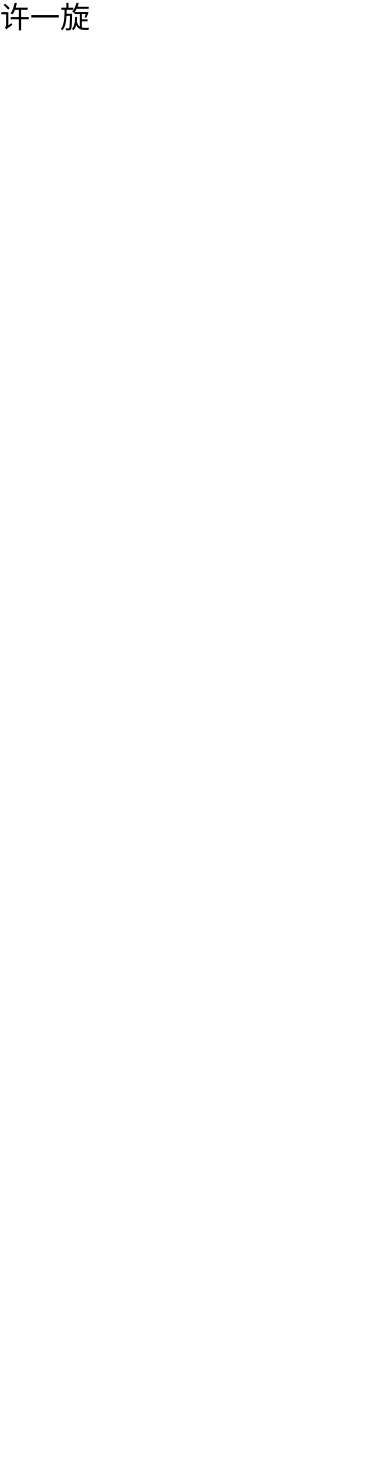
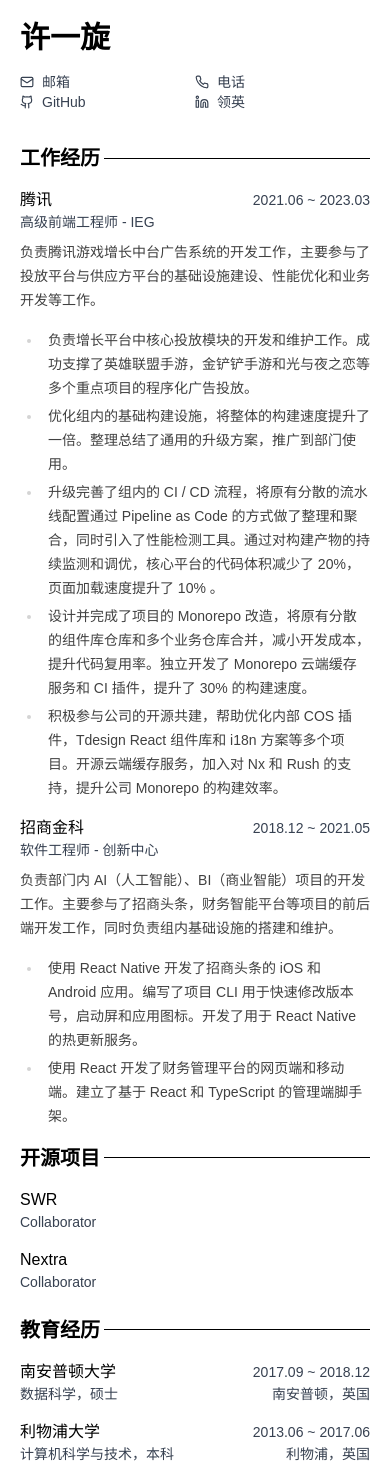
Before and after one commit to promer94/jianli, a Next.js app: page / in a window 390 px wide. Before the commit the page ends 844 px from the top, so only its background shows below. Built offline with nearby package versions, Linux system fonts and the light colour scheme; no server answers.

Commit message:
add basic info

```diff
--- a/app/layout.tsx
+++ b/app/layout.tsx
@@ -1,8 +1,9 @@
-import './globals.css'
-
+import './globals.css';
+import { Analytics } from '@vercel/analytics/react';
+import { Container } from '~/components/container';
 export const metadata = {
-  title: 'Create Next App',
-  description: 'Generated by create next app',
+  title: '许一旋-前端工程师-简历',
+  description: '许一旋 前端工程师 南安普顿大学 硕士',
 }
 
 export default function RootLayout({
@@ -11,8 +12,13 @@
   children: React.ReactNode
 }) {
   return (
-    <html lang="en">
-      <body>{children}</body>
+    <html lang="zh-CN">
+      <body>
+        <Container>
+          {children}
+        </Container>
+        <Analytics />
+      </body>
     </html>
   )
 }
--- a/app/page.tsx
+++ b/app/page.tsx
@@ -1,11 +1,15 @@
-import { Noto_Serif_SC } from 'next/font/google'
-
-const Noto = Noto_Serif_SC({ subsets:['latin'], weight: ['400', '500','700'] })
+import { Education } from '~/components/education';
+import { OpenSource } from '~/components/open-source';
+import { PersonalInformation } from '~/components/personal-information';
+import { Work } from '~/components/work';
 
 export default function Home() {
   return (
-    <main className={`${Noto.className} text-3xl`}>
-      许一旋
-    </main>
+    <>
+      <PersonalInformation></PersonalInformation>
+      <Work></Work>
+      <OpenSource></OpenSource>
+      <Education></Education>
+    </>
   )
 }
--- /dev/null
+++ b/components/container.tsx
@@ -0,0 +1,11 @@
+import { PropsWithChildren } from 'react'
+import { Noto_Serif_SC } from 'next/font/google'
+const Noto = Noto_Serif_SC({ subsets: ['latin'], weight: ['400', '500', '700'] })
+
+export const Container = ({ children }: PropsWithChildren<{}>) => {
+  return (
+    <main className={`p-5 mx-auto md:p-0 md:w-1/2 md:my-10 ${Noto.className}`}>
+      {children}
+    </main>
+  )
+}
--- /dev/null
+++ b/components/education.tsx
@@ -0,0 +1,30 @@
+export const Education = () => {
+  return (
+    <div className='mt-6 md:mt-12'>
+      <div className='flex gap-1 items-center'>
+        <div className='text-xl md:text-2xl font-semibold'>教育经历</div>
+        <div className='flex-1 h-[1px] bg-black'></div>
+      </div>
+      <div className='mt-4 md:mt-8'>
+        <div className='flex justify-between items-center md:text-xl'>
+          <div className='font-medium md:text-xl'>南安普顿大学</div>
+          <div className='text-gray-700 text-sm md:text-lg'>2017.09 ~ 2018.12</div>
+        </div>
+        <div className='flex justify-between items-center text-sm md:text-lg'>
+          <div className='text-gray-700'>数据科学，硕士</div>
+          <div className='text-gray-700'>南安普顿，英国</div>
+        </div>
+      </div>
+      <div className='mt-4 md:mt-8'>
+        <div className='flex justify-between items-center md:text-xl'>
+          <div className='font-medium md:text-xl'>利物浦大学</div>
+          <div className='text-gray-700 text-sm md:text-lg'>2013.06 ~ 2017.06</div>
+        </div>
+        <div className='flex justify-between items-center text-sm md:text-lg'>
+          <div className='text-gray-700'>计算机科学与技术，本科</div>
+          <div className='text-gray-700'>利物浦，英国</div>
+        </div>
+      </div>
+    </div>
+  )
+}
--- /dev/null
+++ b/components/open-source.tsx
@@ -0,0 +1,71 @@
+import { Suspense } from 'react'
+import { Star } from 'lucide-react'
+
+const headers = {
+  'Authorization': `Bearer ${process.env.NEXT_GITHUB_API_TOKEN}`
+}
+
+const Loading = () => <span className='animate-pulse bg-slate-200 w-12 h-4'></span>
+const SWRStars = async () => {
+  const data = await fetch('https://api.github.com/repos/vercel/swr', {
+    headers: headers,
+  }).then(res => res.json()).then<number>(v => v.stargazers_count).catch(() => null)
+  return data ? (
+    <>
+      <Star size={14} className='md:hidden'></Star>
+      <Star size={18} className='hidden md:block'></Star>
+      <span className='hidden md:inline'>{data}</span>
+    </>
+  ) : null
+}
+
+const NextraStars = async () => {
+  const data = await fetch('https://api.github.com/repos/shuding/nextra', {
+    headers: headers,
+  }).then(res => res.json()).then<number>(v => v.stargazers_count).catch(() => null)
+  return data ? (
+    <>
+      <Star size={14} className='md:hidden'></Star>
+      <Star size={18} className='hidden md:block'></Star>
+      <span className='hidden md:inline'>{data}</span>
+    </>
+  ) : null
+}
+
+export const OpenSource = () => {
+  return (
+    <div className='my-4 md:my-6'>
+      <div className='flex gap-1 items-center'>
+        <div className='text-xl md:text-2xl font-semibold'>开源项目</div>
+        <div className='flex-1 h-[1px] bg-black'></div>
+      </div>
+      <div className='my-4 md:my-6'>
+        <div className='flex justify-between items-center md:text-xl'>
+          <a className='font-medium md:text-xl' href='https://swr.vercel.app'>SWR</a>
+          <a className='flex gap-2 items-center text-gray-700 text-sm md:text-lg' href='https://github.com/vercel/swr'>
+            <Suspense fallback={<Loading />}>
+              {/** @ts-expect-error */}
+              <SWRStars />
+            </Suspense>
+          </a>
+        </div>
+        <div className='text-gray-700 text-sm md:text-lg'>Collaborator</div>
+        <div className='my-2 prose prose-sm prose-neutral max-w-none md:prose-base'>
+
+        </div>
+      </div>
+      <div className='my-4 md:my-6'>
+        <div className='flex justify-between items-center md:text-xl'>
+          <a className='font-medium md:text-xl' href='https://nextra.site'>Nextra</a>
+          <a className='flex gap-2 items-center text-gray-700 text-sm md:text-lg' href='https://github.com/shuding/nextra'>
+            <Suspense fallback={<Loading />}>
+              {/** @ts-expect-error */}
+              <NextraStars />
+            </Suspense>
+          </a>
+        </div>
+        <div className='text-gray-700 text-sm md:text-lg'>Collaborator</div>
+      </div>
+    </div>
+  )
+}
--- /dev/null
+++ b/components/personal-information.tsx
@@ -0,0 +1,32 @@
+import { Mail, Phone, Github, Linkedin } from 'lucide-react'
+
+
+export const PersonalInformation = () => {
+  return (
+    <section className='flex flex-col'>
+      <h1 className='text-3xl md:text-4xl font-bold md:my-2'>许一旋</h1>
+      <div className='text-sm md:text-base my-4 gap:2 md:my-4 grid grid-cols-2 md:grid-cols-4 text-gray-700'>
+        <a className='flex gap-2 items-center' href="mailto:yixuanxu94@outlook.com">
+          <Mail size={20} className='hidden md:block'></Mail>
+          <Mail size={14} className='md:hidden'></Mail>
+          <span>邮箱</span>
+        </a>
+        <a className='flex gap-2 items-center' href="tel:+86 17386135610">
+          <Phone size={20} className='hidden md:block'></Phone>
+          <Phone size={14} className='md:hidden'></Phone>
+          <span>电话</span>
+        </a>
+        <a className='flex gap-2 items-center' href="https://github.com/promer94" target='_blank'>
+          <Github size={20} className='hidden md:block'></Github>
+          <Github size={14} className='md:hidden'></Github>
+          <span>GitHub</span>
+        </a>
+        <a className='flex gap-2 items-center' href="https://www.linkedin.com/in/yixuan-xu-758047155/" target='_blank'>
+          <Linkedin size={20} className='hidden md:block'></Linkedin>
+          <Linkedin size={14} className='md:hidden'></Linkedin>
+          <span>领英</span>
+        </a>
+      </div>
+    </section>
+  )
+}
--- /dev/null
+++ b/components/work.tsx
@@ -0,0 +1,41 @@
+export const Work = () => {
+  return (
+    <div className='my-4 md:my-6'>
+      <div className='flex gap-1 items-center'>
+        <div className='text-xl md:text-2xl font-semibold'>工作经历</div>
+        <div className='flex-1 h-[1px] bg-black'></div>
+      </div>
+      <div className='my-4 md:my-6'>
+        <div className='flex justify-between items-center md:text-xl'>
+          <div className='font-medium md:text-xl'>腾讯</div>
+          <div className='text-gray-700 text-sm md:text-lg'>2021.06 ~ 2023.03</div>
+        </div>
+        <div className='text-gray-700 text-sm md:text-lg'>高级前端工程师 - IEG</div>
+        <div className='my-2 prose prose-sm prose-neutral max-w-none md:prose-base'>
+          <p>负责腾讯游戏增长中台广告系统的开发工作，主要参与了投放平台与供应方平台的基础设施建设、性能优化和业务开发等工作。</p>
+          <ul>
+            <li>负责增长平台中核心投放模块的开发和维护工作。成功支撑了英雄联盟手游，金铲铲手游和光与夜之恋等多个重点项目的程序化广告投放。</li>
+            <li>优化组内的基础构建设施，将整体的构建速度提升了一倍。整理总结了通用的升级方案，推广到部门使用。</li>
+            <li>升级完善了组内的 CI / CD 流程，将原有分散的流水线配置通过 Pipeline as Code 的方式做了整理和聚合，同时引入了性能检测工具。通过对构建产物的持续监测和调优，核心平台的代码体积减少了 20%，页面加载速度提升了 10% 。</li>
+            <li>设计并完成了项目的 Monorepo 改造，将原有分散的组件库仓库和多个业务仓库合并，减小开发成本，提升代码复用率。独立开发了 Monorepo 云端缓存服务和 CI 插件，提升了 30% 的构建速度。</li>
+            <li>积极参与公司的开源共建，帮助优化内部 COS 插件，Tdesign React 组件库和 i18n 方案等多个项目。开源云端缓存服务，加入对 Nx 和 Rush 的支持，提升公司 Monorepo 的构建效率。</li>
+          </ul>
+        </div>
+      </div>
+      <div className='my-4 md:my-6'>
+        <div className='flex justify-between items-center md:text-xl'>
+          <div className='font-medium md:text-xl'>招商金科</div>
+          <div className='text-gray-700 text-sm md:text-lg'>2018.12 ~ 2021.05</div>
+        </div>
+        <div className='text-gray-700 text-sm md:text-lg'>软件工程师 - 创新中心</div>
+        <div className='my-2 prose prose-sm prose-neutral max-w-none md:prose-base'>
+          <p>负责部门内 AI（人工智能）、BI（商业智能）项目的开发工作。主要参与了招商头条，财务智能平台等项目的前后端开发工作，同时负责组内基础设施的搭建和维护。</p>
+          <ul>
+            <li>使用 React Native 开发了招商头条的 iOS 和 Android 应用。编写了项目 CLI 用于快速修改版本号，启动屏和应用图标。开发了用于 React Native 的热更新服务。</li>
+            <li>使用 React 开发了财务管理平台的网页端和移动端。建立了基于 React 和 TypeScript 的管理端脚手架。</li>
+          </ul>
+        </div>
+      </div>
+    </div>
+  )
+}
--- a/fonts/noto.ts
+++ b/fonts/noto.ts
@@ -1,6 +1,7 @@
 import { Noto_Serif_SC } from 'next/font/google'
 
 const Noto = Noto_Serif_SC({ subsets: ['latin'], weight: ['400', '500', '700'] })
+
 export {
-    Noto
+  Noto
 }
--- a/tailwind.config.js
+++ b/tailwind.config.js
@@ -1,12 +1,12 @@
 /** @type {import('tailwindcss').Config} */
 module.exports = {
   content: [
-    './app/**/*.{js,ts,jsx,tsx}', // Note the addition of the `app` directory.
-    './pages/**/*.{js,ts,jsx,tsx}',
-    './components/**/*.{js,ts,jsx,tsx}'
+    "./app/**/*.{js,ts,jsx,tsx}", // Note the addition of the `app` directory.
+    "./pages/**/*.{js,ts,jsx,tsx}",
+    "./components/**/*.{js,ts,jsx,tsx}",
   ],
   theme: {
     extend: {},
   },
-  plugins: [],
-}
+  plugins: [require("@tailwindcss/typography")],
+};
```
Also changed, not shown: package.json (+8 -1 lines), tsconfig.json (+17 -4 lines), 2 other files (tests, documents, lock files or other folders).
